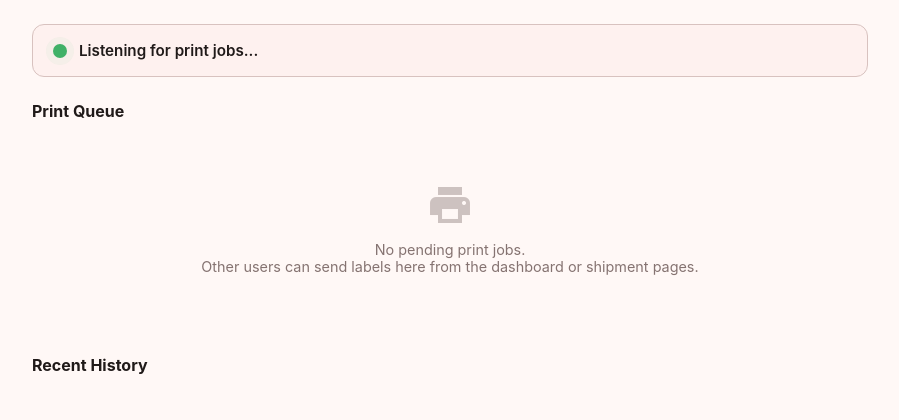
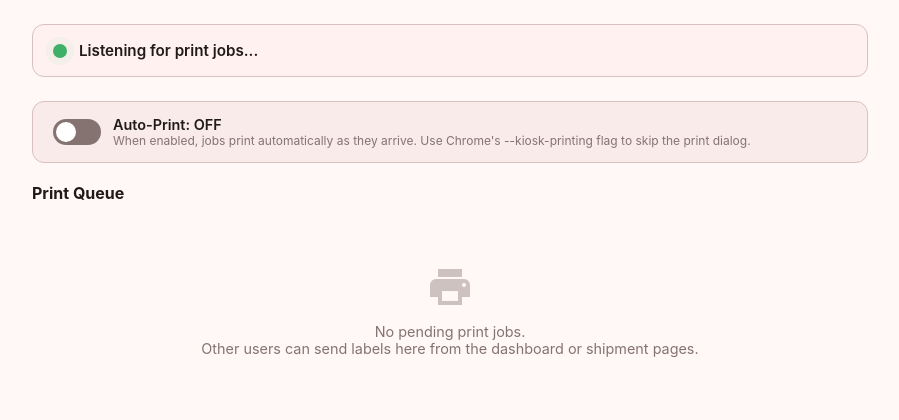
Before and after one commit to pnguyen-png/qr-inventory-system, a Django app: page /print-hub/ in a window 1280 px wide. Shown: the part 71-491 px from the top of the page, without its empty margins (190-1089 px from the left). Run offline with Django 5.2, Linux system fonts and the light colour scheme; data that the repository does not hold is empty.

Commit message:
Add auto-print mode to Print Hub
When the Auto-Print toggle is ON, the Print Hub automatically starts
printing jobs as they arrive without requiring the operator to click
"Print Now" or confirm each print. Jobs are assumed successful and
chained one after another with a 1-second pause between them.

For fully hands-free operation, combine with Chrome's --kiosk-printing
flag to skip the browser print dialog entirely.

https://claude.ai/code/session_01KizpSD5drabJ8C9AWAL6ui

```diff
--- a/inventory/templates/inventory/print_hub.html
+++ b/inventory/templates/inventory/print_hub.html
@@ -194,6 +194,52 @@
         }
         .btn-print-all:hover { opacity: 0.85; }
 
+        /* Auto-print toggle */
+        .auto-print-bar {
+            display: flex;
+            align-items: center;
+            gap: 12px;
+            padding: 14px 20px;
+            border-radius: 12px;
+            background: var(--md-sys-color-surface-container);
+            border: 1px solid var(--md-sys-color-outline-variant);
+            margin-bottom: 20px;
+        }
+        .auto-print-bar.active {
+            background: #f0fdf4;
+            border-color: #16a34a;
+        }
+        body.dark-mode .auto-print-bar.active {
+            background: #0f2918;
+            border-color: #16a34a;
+        }
+        .toggle-switch {
+            position: relative;
+            width: 48px; height: 26px;
+            cursor: pointer;
+            flex-shrink: 0;
+        }
+        .toggle-switch input { opacity: 0; width: 0; height: 0; }
+        .toggle-slider {
+            position: absolute; top: 0; left: 0; right: 0; bottom: 0;
+            background: var(--md-sys-color-outline);
+            border-radius: 26px;
+            transition: 0.3s;
+        }
+        .toggle-slider:before {
+            content: "";
+            position: absolute;
+            height: 20px; width: 20px;
+            left: 3px; bottom: 3px;
+            background: #fff;
+            border-radius: 50%;
+            transition: 0.3s;
+        }
+        .toggle-switch input:checked + .toggle-slider { background: #16a34a; }
+        .toggle-switch input:checked + .toggle-slider:before { transform: translateX(22px); }
+        .auto-print-label { font-weight: 600; font-size: 0.9rem; }
+        .auto-print-desc { font-size: 0.75rem; color: var(--md-sys-color-outline); }
+
         /* History section */
         .history-section { margin-top: 32px; }
         .history-item {
@@ -294,6 +340,18 @@
             <span class="status-count" id="statusCount">0 pending</span>
         </div>
 
+        <!-- Auto-print toggle -->
+        <div class="auto-print-bar" id="autoPrintBar">
+            <label class="toggle-switch">
+                <input type="checkbox" id="autoPrintToggle" onchange="toggleAutoPrint()">
+                <span class="toggle-slider"></span>
+            </label>
+            <div>
+                <div class="auto-print-label" id="autoPrintLabel">Auto-Print: OFF</div>
+                <div class="auto-print-desc">When enabled, jobs print automatically as they arrive. Use Chrome's --kiosk-printing flag to skip the print dialog.</div>
+            </div>
+        </div>
+
         <!-- Print All button -->
         <button class="btn-print-all" id="btnPrintAll" onclick="printAllPending()">
             <span class="material-icons" style="font-size:18px; vertical-align:middle; margin-right:4px;">print</span>
@@ -340,6 +398,8 @@
     let currentPrintingJobId = null;
     let pollInterval = null;
     let audioCtx = null;
+    let autoPrintEnabled = false;
+    let autoPrintBusy = false; // prevents overlapping auto-prints
 
     // ---- Dark mode ----
     function toggleDarkMode() {
@@ -417,6 +477,45 @@
         </div>`;
     }
 
+    // ---- Auto-print ----
+    function toggleAutoPrint() {
+        autoPrintEnabled = document.getElementById('autoPrintToggle').checked;
+        const bar = document.getElementById('autoPrintBar');
+        const label = document.getElementById('autoPrintLabel');
+        if (autoPrintEnabled) {
+            bar.classList.add('active');
+            label.textContent = 'Auto-Print: ON';
+            localStorage.setItem('autoPrint', '1');
+            showToast('Auto-print enabled — jobs will print automatically');
+            // Immediately process any pending jobs
+            if (currentJobs.length > 0 && !autoPrintBusy) {
+                autoPrintNext();
+            }
+        } else {
+            bar.classList.remove('active');
+            label.textContent = 'Auto-Print: OFF';
+            localStorage.setItem('autoPrint', '0');
+            showToast('Auto-print disabled');
+        }
+    }
+
+    // Restore auto-print setting
+    if (localStorage.getItem('autoPrint') === '1') {
+        document.getElementById('autoPrintToggle').checked = true;
+        autoPrintEnabled = true;
+        document.getElementById('autoPrintBar').classList.add('active');
+        document.getElementById('autoPrintLabel').textContent = 'Auto-Print: ON';
+    }
+
+    async function autoPrintNext() {
+        if (!autoPrintEnabled || autoPrintBusy || currentJobs.length === 0) return;
+        autoPrintBusy = true;
+
+        const job = currentJobs[0]; // oldest pending job
+        await printJob(job.id);
+        // afterprint handler will set autoPrintBusy = false and trigger next
+    }
+
     // ---- Polling ----
     async function pollForJobs() {
         try {
@@ -434,6 +533,11 @@
             currentJobs = data.jobs;
             renderQueue(data.jobs);
             updateStatusBar(data.count);
+
+            // Auto-print if enabled and not already printing
+            if (autoPrintEnabled && newJobs.length > 0 && !autoPrintBusy) {
+                autoPrintNext();
+            }
         } catch (err) {
             console.error('Poll error:', err);
         }
@@ -537,9 +641,17 @@
         const jobId = currentPrintingJobId;
         currentPrintingJobId = null;
 
-        const confirmed = confirm('Did the labels print successfully?');
-        const status = confirmed ? 'completed' : 'failed';
-        const errorMsg = confirmed ? '' : 'Cancelled or failed by operator';
+        let status, errorMsg;
+
+        if (autoPrintEnabled) {
+            // In auto-print mode, assume success (no confirmation dialog)
+            status = 'completed';
+            errorMsg = '';
+        } else {
+            const confirmed = confirm('Did the labels print successfully?');
+            status = confirmed ? 'completed' : 'failed';
+            errorMsg = confirmed ? '' : 'Cancelled or failed by operator';
+        }
 
         await fetch('/api/print-jobs/update/', {
             method: 'POST',
@@ -551,10 +663,16 @@
             })
         });
 
-        showToast(confirmed ? 'Job marked as printed' : 'Job marked as failed', !confirmed);
+        showToast(status === 'completed' ? 'Job printed' : 'Job marked as failed', status !== 'completed');
         knownJobIds.delete(jobId);
-        pollForJobs();
+        autoPrintBusy = false;
+        await pollForJobs();
         refreshHistory();
+
+        // In auto-print mode, process next job after a brief pause
+        if (autoPrintEnabled && currentJobs.length > 0) {
+            setTimeout(autoPrintNext, 1000);
+        }
     });
 
     async function printAllPending() {
```
